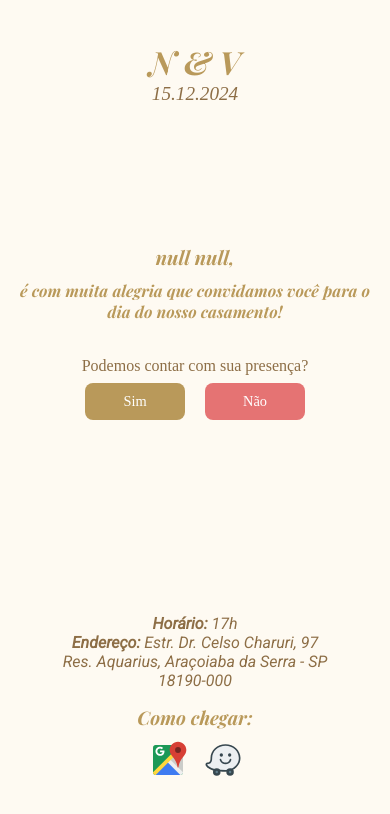
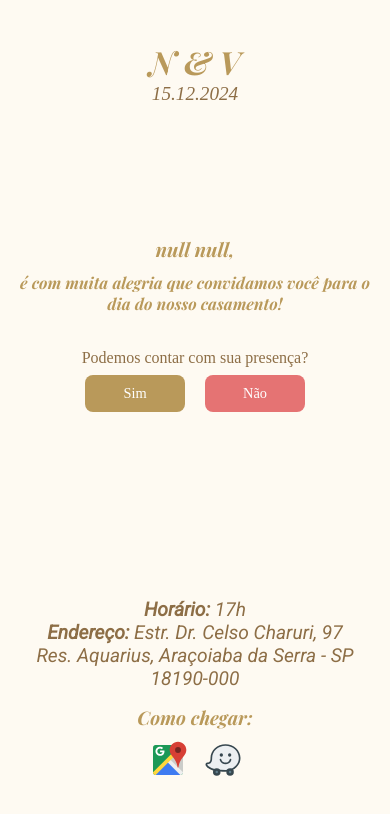
Before and after one commit to VictorAlmeidaFonseca/guest-list, a Next.js app: page / in a window 390 px wide. Shown: the top 814 px of the page. Built offline with nearby package versions, Linux system fonts and the light colour scheme.

Commit message:
Update page.module.css

```diff
--- a/src/app/page.module.css
+++ b/src/app/page.module.css
@@ -223,6 +223,10 @@
     font-size: 2rem; /* Ajuste do tamanho do título */
   }
 
+  .footerDescription {
+    font-size: 1.2rem; /* Menor título em dispositivos móveis */
+  }
+
   .invitationTitle {
     font-size: 1.2rem; /* Menor título em dispositivos móveis */
   }
```
